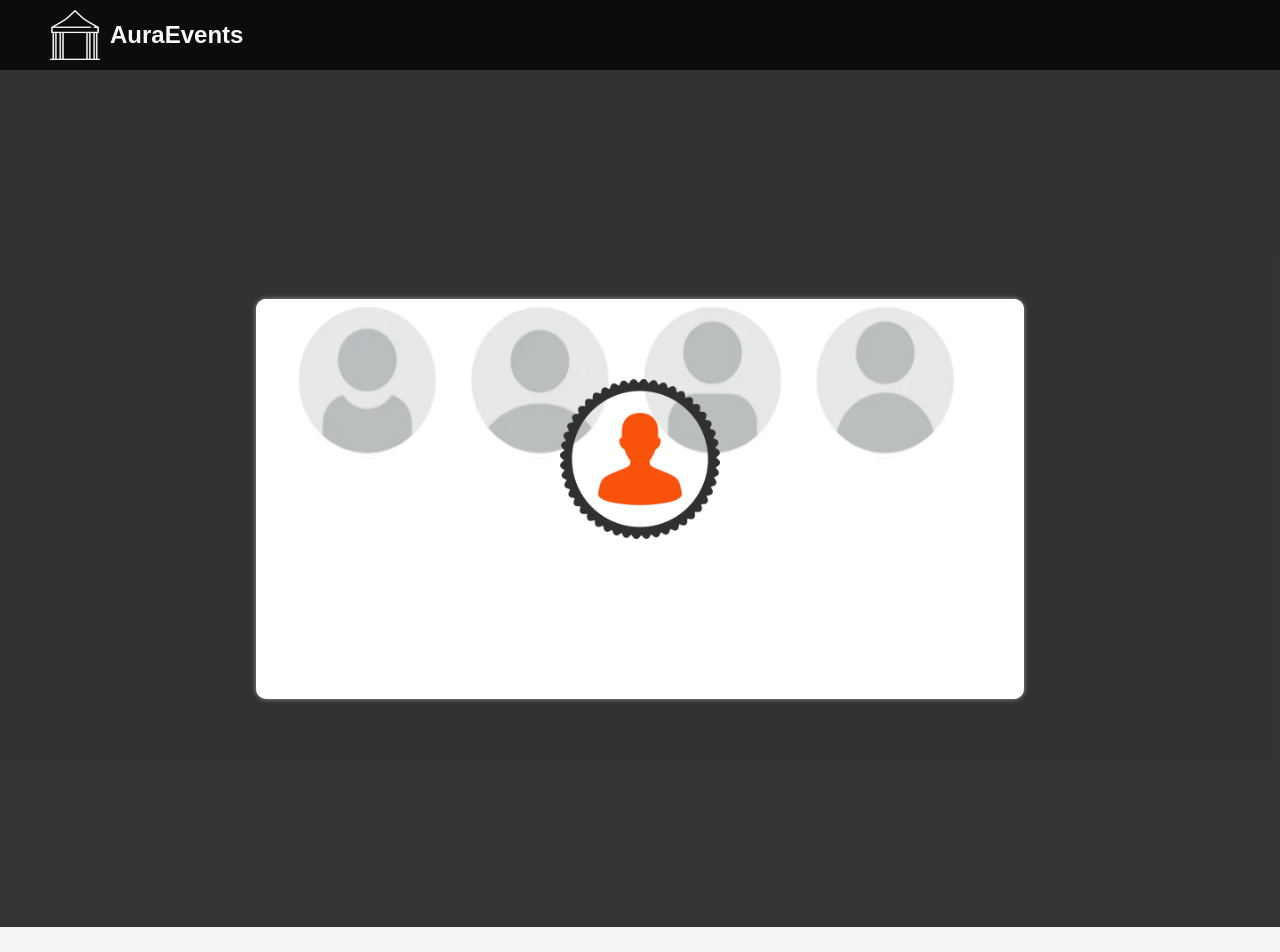
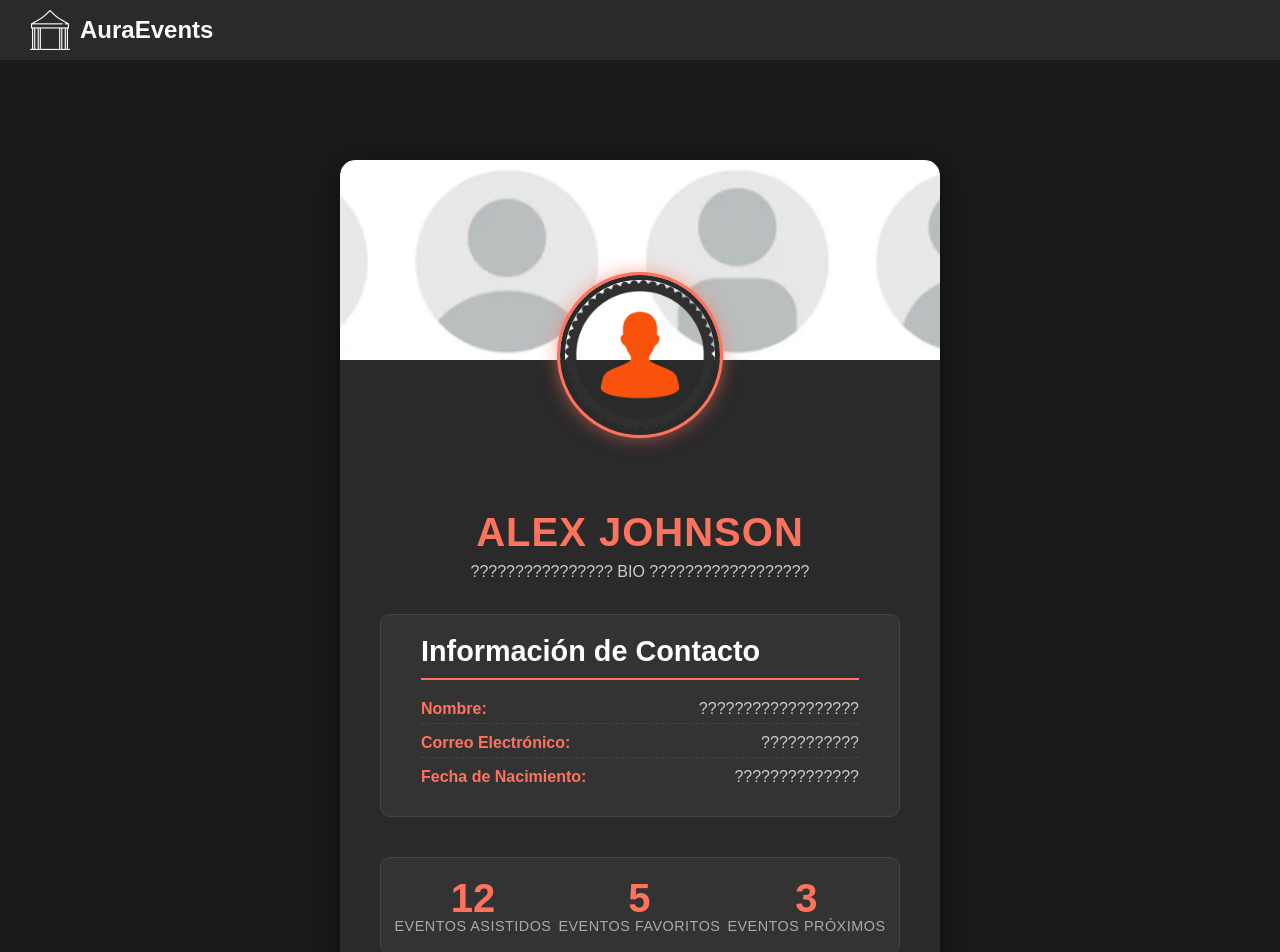
Before and after one commit to elizoo12/frontHamburguesas, a React (Vite) app: page /profile in a window 1280 px wide. Shown: the top 952 px of the page. Before the commit the page ends 927 px from the top, so only its background shows below. Built offline with nearby package versions, Linux system fonts and the light colour scheme; a web font is replaced by a local one.

Commit message:
profile page done

```diff
--- a/src/assets/stylesComponents/profile.css
+++ b/src/assets/stylesComponents/profile.css
@@ -1,65 +1,224 @@
-body{
-    margin: 0;
+body {
+  font-family: -apple-system, BlinkMacSystemFont, "Segoe UI", Roboto, sans-serif;
+  background-color: #1a1a1a;
+  min-height: 100vh;
 }
+
 .navbar{
+    background-color: #2a2a2a;
+    height: 60px;
+    width: 100%;
     display: flex;
     align-items: center;
-    background-color: rgb(12, 12, 12);
-    height: 70px;
 }
-.nav-home{
-    margin-left: 50px;
+
+.go-to-home{
     display: flex;
+    justify-content: center;
     align-items: center;
     cursor: pointer;
+    margin-left: 30px;
 }
-.link_logo{
-    width: 50px;
-    height: 50px;
+.go-to-home img{
+    height: 40px;
+    transition: 0.4s;
+    &:hover{
+        transform: scale(1.05);
+    }
 }
-.nav-home p{
-    color: rgb(250, 250, 250);
+
+.go-to-home p{
+    color: rgb(255, 251, 251);
     font-weight: bold;
+    margin: 0;
     font-size: 1.5rem;
-    transition: color 0.3s;
-    text-decoration: none;
+    transition: 0.4s;
     margin-left: 10px;
     &:hover{
-        color: #FF725E;
+        color: #ff725e;
+        transform: scale(1.02);
     }
 }
-.content{
-        background-color: rgba(17, 17, 17, 0.85);
-        height: 857px;
-        display: flex;
-        justify-content: center;
-        align-items: center;
+
+.profile-container {
+  max-width: 600px;
+  width: 100%;
+  padding-top: 100px;
+  padding-bottom: 50px;
+  box-sizing: border-box;
+  margin: auto;
 }
 
-.data-user{
-    background-color: white;
-    width: 60%;
-    height: 400px;
-    border-radius: 10px;
-    box-shadow: 0px 0px 5px rgb(158, 157, 157);
+.profile-card {
+  background-color: #2a2a2a;
+  border-radius: 15px;
+  box-shadow: 0 8px 30px rgba(0, 0, 0, 0.5);
+  padding-bottom: 40px; /* Ajuste para dejar espacio debajo del contenido */
+  text-align: center;
+  overflow: hidden; /* Importante para que la imagen de portada no se desborde */
 }
 
-.data-user .images{
-    display: flex;
-    flex-direction: column;
-    align-items: center;
-    height: 60%;
-    margin: auto;
+.cover-image-container {
+  position: relative;
+  width: 100%;
+  height: 200px; /* Altura fija para la imagen de portada */
+  margin-bottom: 75px; /* Altura de la mitad de la imagen de perfil (150px / 2 = 75px) */
 }
 
-.data-user .images .img-portada-large{
-    width: 100%;
-    border-radius: 10px 10px 0px 0px ;
-    height: 80%;
+.cover-image {
+  width: 100%;
+  height: 100%;
+  object-fit: cover;
+  border-top-left-radius: 15px;
+  border-top-right-radius: 15px;
 }
 
-.data-user .images .img-circle{
-    margin-top: -80px;
-    height: 160px;
+.profile-picture {
+  position: absolute;
+  bottom: -75px; /* Sube la mitad de su altura (150px / 2 = 75px) */
+  left: 50%;
+  transform: translateX(-50%);
+  width: 150px;
+  height: 150px;
+  border-radius: 50%;
+  object-fit: cover;
+  border: 5px solid #2a2a2a; /* Borde para contrastar con el fondo de la tarjeta */
+  outline: 3px solid #ff725e; /* Anillo naranja exterior */
+  box-shadow: 0 0 20px rgba(255, 114, 94, 0.8);
+  transition: transform 0.3s ease-in-out;
+  z-index: 10; /* Asegura que esté por encima de otros elementos */
+}
 
+.profile-picture:hover {
+  transform: translateX(-50%) scale(1.05);
 }
+
+.profile-details-section {
+  padding: 0 40px;
+  margin-top: 150px; /* Ajuste para que el texto suba un poco y se solape con la imagen de perfil */
+  position: relative;
+  z-index: 5;
+}
+
+.user-name {
+  font-size: 2.5em;
+  font-weight: 700;
+  margin: 15px 0 5px;
+  color: #ff725e;
+  text-transform: uppercase;
+  letter-spacing: 1px;
+}
+
+.user-bio {
+  font-size: 1em;
+  color: #cccccc;
+  line-height: 1.5;
+  margin: 0 auto 30px;
+  max-width: 450px;
+}
+
+.user-info-section,
+.event-stats,
+.favorite-events {
+  text-align: left;
+  margin-bottom: 40px;
+  background-color: #333333;
+  padding: 20px 40px; /* Ajuste del padding para los lados */
+  border-radius: 10px;
+  border: 1px solid #444444;
+  margin-left: 40px; /* Alineación con el padding de la tarjeta */
+  margin-right: 40px;
+}
+
+.user-info-section h2,
+.event-stats h2,
+.favorite-events h2 {
+  font-size: 1.8em;
+  font-weight: 600;
+  color: #ffffff;
+  border-bottom: 2px solid #ff725e;
+  padding-bottom: 10px;
+  margin-bottom: 20px;
+}
+
+.detail-item {
+  display: flex;
+  justify-content: space-between;
+  margin-bottom: 10px;
+  border-bottom: 1px dashed #444444;
+  padding-bottom: 5px;
+}
+
+.detail-item:last-child {
+  border-bottom: none;
+  padding-bottom: 0;
+}
+
+.detail-label {
+  font-size: 1em;
+  font-weight: 600;
+  color: #ff725e;
+  margin: 0;
+}
+
+.detail-value {
+  font-size: 1em;
+  color: #cccccc;
+  margin: 0;
+}
+
+.event-stats {
+  display: flex;
+  justify-content: space-around;
+  padding: 20px 10px; /* Un poco menos de padding horizontal para los ítems */
+}
+
+.stat-item {
+  text-align: center;
+}
+
+.stat-number {
+  font-size: 2.5em;
+  font-weight: 700;
+  color: #ff725e;
+  line-height: 1;
+  margin: 0;
+}
+
+.stat-label {
+  font-size: 0.9em;
+  color: #aaaaaa;
+  text-transform: uppercase;
+  letter-spacing: 0.5px;
+}
+
+.event-list {
+  margin-top: 20px;
+}
+
+.event-item {
+  background-color: #333333;
+  border-radius: 8px;
+  padding: 15px 20px;
+  margin-bottom: 15px;
+  border-left: 5px solid #ff725e;
+  transition: transform 0.2s ease-in-out, background-color 0.2s;
+}
+
+.event-item:hover {
+  transform: translateY(-5px);
+  background-color: #404040;
+}
+
+.event-title {
+  font-size: 1.2em;
+  font-weight: 600;
+  margin: 0 0 5px;
+  color: #ff725e;
+}
+
+.event-date {
+  font-size: 0.9em;
+  color: #aaaaaa;
+  margin: 0;
+}
--- a/src/pages/Profile.jsx
+++ b/src/pages/Profile.jsx
@@ -16,26 +16,78 @@ const Profile = () => {
     return (
 
     <>
+
     <div className="navbar">
-                <div className="nav-home" onClick={() => {navigate("/")}} >
-
-                    <img className="link_logo" src="src/assets/images/png/logo.png" alt="logoImage" />
-                    <p to={"/"} >AuraEvents</p>
-
+        <div className="go-to-home" onClick={() => {navigate("/")}} >
+            <img src="/src/assets/images/png/logo.png" alt="logo Image" />
+            <p>AuraEvents</p>
+        </div>
     </div>
 
+
+    <div className="profile-container">
+    <div className="profile-card">
+        <div className="cover-image-container">
+        <img className="cover-image" src="/src/assets/images/png/image_large_user.png" alt="Imagen de portada del perfil" />
+        <img className="profile-picture" src="src/assets/images/png/img-circle.png" alt="Foto de perfil del usuario" />
         </div>
 
-            <div className="content">
-
-                <div className="data-user">
-                    <div className="images">
-                        <img className="img-portada-large" src="/src/assets/images/png/image_large_user.png" alt="imagen de portada" />
-                        <img className="img-circle" src="/src/assets/images/png/img-circle.png" alt="imagen circular de portada" />
+        <div className="profile-details-section">
+        <h1 className="user-name">Alex Johnson</h1>
+        <p className="user-bio">
+            ???????????????? BIO ??????????????????
+        </p>
         </div>
 
+        <div className="user-info-section">
+        <h2>Información de Contacto</h2>
+        <div className="detail-item">
+            <p className="detail-label">Nombre:</p>
+            <p className="detail-value">??????????????????</p>
+        </div>
+        <div className="detail-item">
+            <p className="detail-label">Correo Electrónico:</p>
+            <p className="detail-value">???????????</p>
+        </div>
+        <div className="detail-item">
+            <p className="detail-label">Fecha de Nacimiento:</p>
+            <p className="detail-value">??????????????</p>
+        </div>
         </div>
 
+        <div className="event-stats">
+        <div className="stat-item">
+            <p className="stat-number">12</p>
+            <p className="stat-label">Eventos asistidos</p>
+        </div>
+        <div className="stat-item">
+            <p className="stat-number">5</p>
+            <p className="stat-label">Eventos favoritos</p>
+        </div>
+        <div className="stat-item">
+            <p className="stat-number">3</p>
+            <p className="stat-label">Eventos próximos</p>
+        </div>
+        </div>
+
+        <div className="favorite-events">
+        <h2>Mis Eventos Favoritos</h2>
+        <div className="event-list">
+            <div className="event-item">
+            <h3 className="event-title">Concierto de Rock en Vivo</h3>
+            <p className="event-date">15 de Enero, 2026</p>
+            </div>
+            <div className="event-item">
+            <h3 className="event-title">Exposición de Arte Moderno</h3>
+            <p className="event-date">20 de Febrero, 2026</p>
+            </div>
+            <div className="event-item">
+            <h3 className="event-title">Maratón de la Ciudad</h3>
+            <p className="event-date">10 de Marzo, 2026</p>
+            </div>
+        </div>
+        </div>
+    </div>
     </div>
 
     </>
```
Lines whose indentation alone changed are shown as unchanged.
